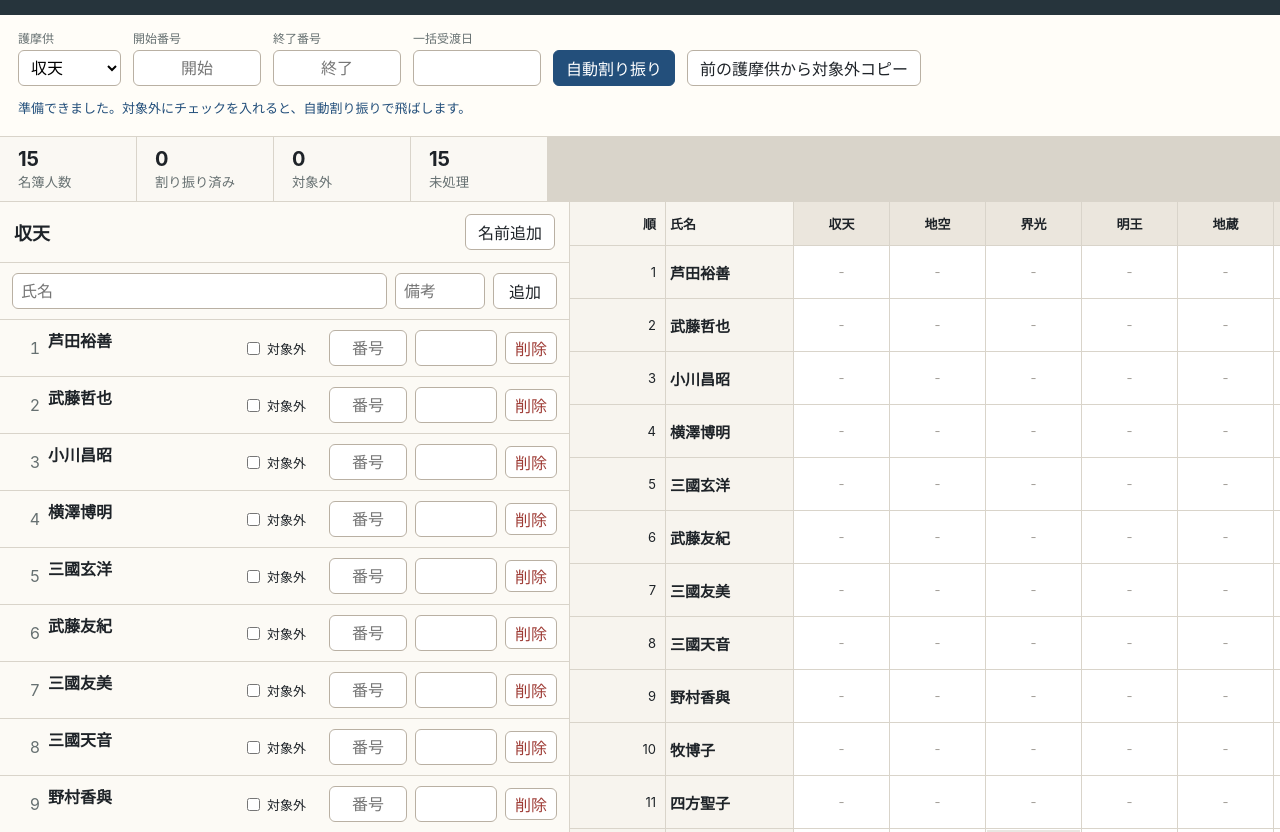
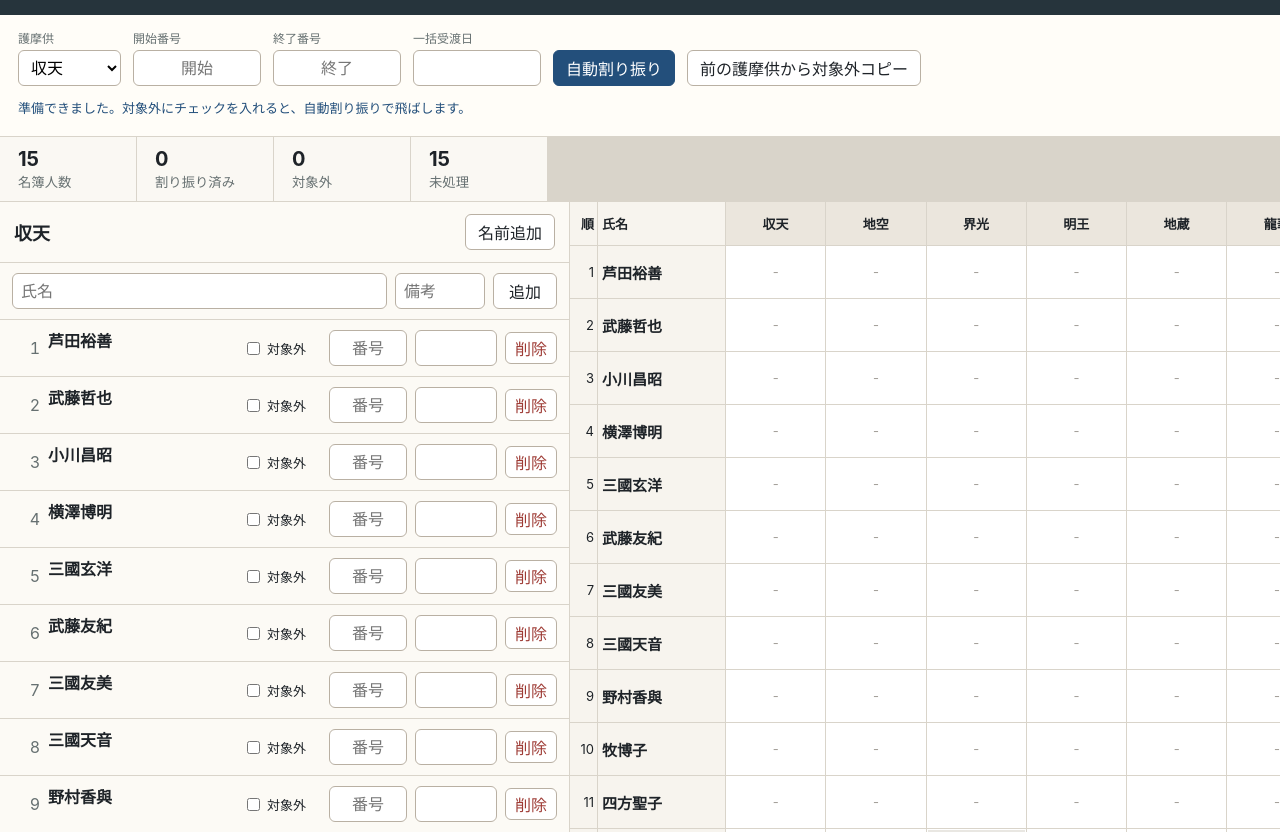
Before and after one commit to OnoueYumi1207/shinkoku-ryutai-sticker-manager, a plain HTML site: page odaiba/index.html in a window 1280 px wide. Shown: the part 78-910 px from the top of the page. Drawn offline with Linux system fonts and the light colour scheme.

Commit message:
Narrow order column

```diff
--- a/styles.css
+++ b/styles.css
@@ -370,7 +370,7 @@ input[inputmode="numeric"] {
 .overview-table th:nth-child(2),
 .overview-table td:nth-child(2) {
   position: sticky;
-  left: 46px;
+  left: 28px;
   z-index: 2;
 }
 
@@ -381,15 +381,20 @@ input[inputmode="numeric"] {
 
 .overview-table td:first-child,
 .overview-table th:first-child {
-  width: 46px;
+  width: 28px;
+  min-width: 28px;
+  max-width: 28px;
   text-align: right;
-  padding-right: 9px;
+  padding-left: 2px;
+  padding-right: 3px;
   background: #f7f4ee;
 }
 
 .overview-table td:nth-child(2),
 .overview-table th:nth-child(2) {
   width: 128px;
+  min-width: 128px;
+  max-width: 128px;
   text-align: left;
   padding-left: 4px;
   padding-right: 4px;
```
